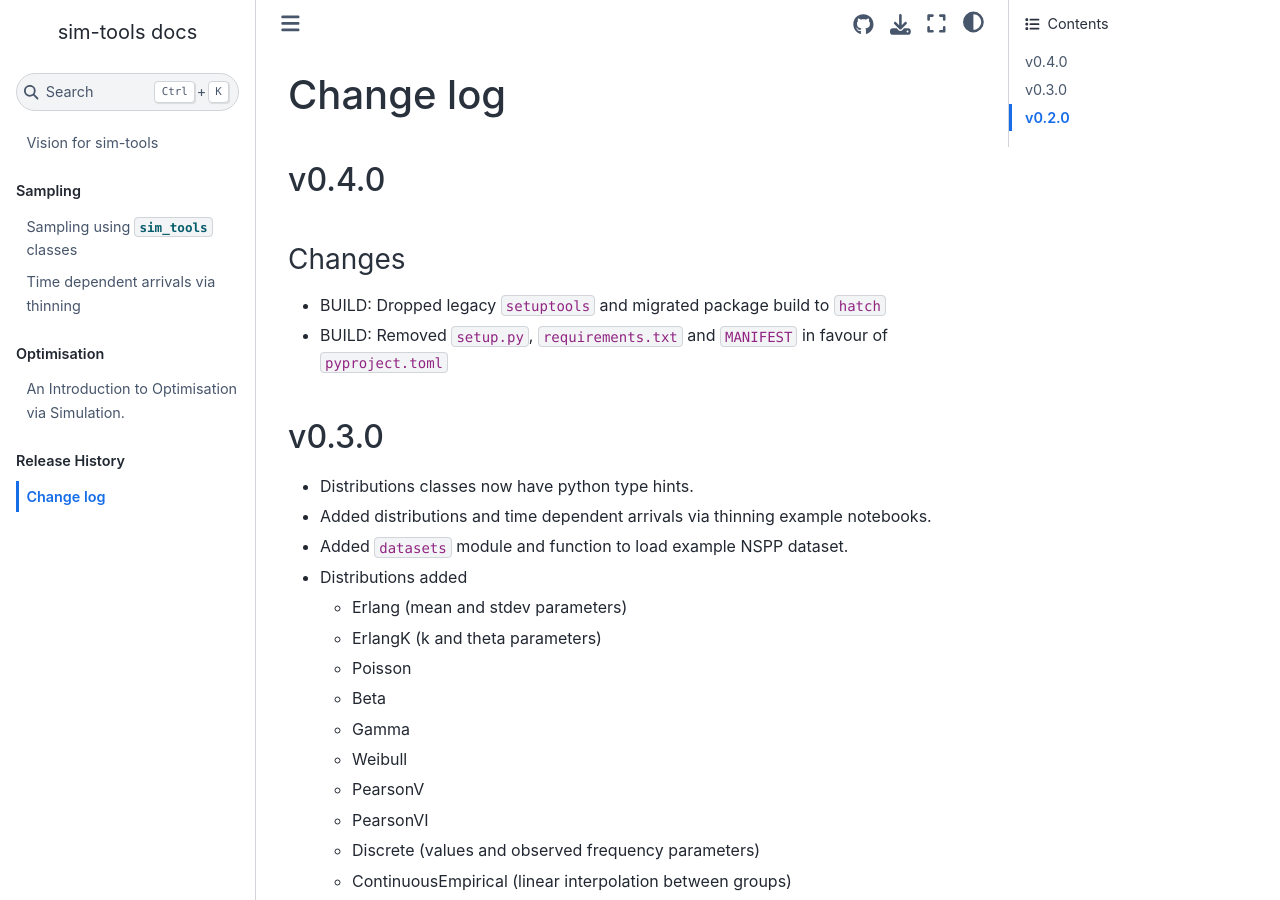
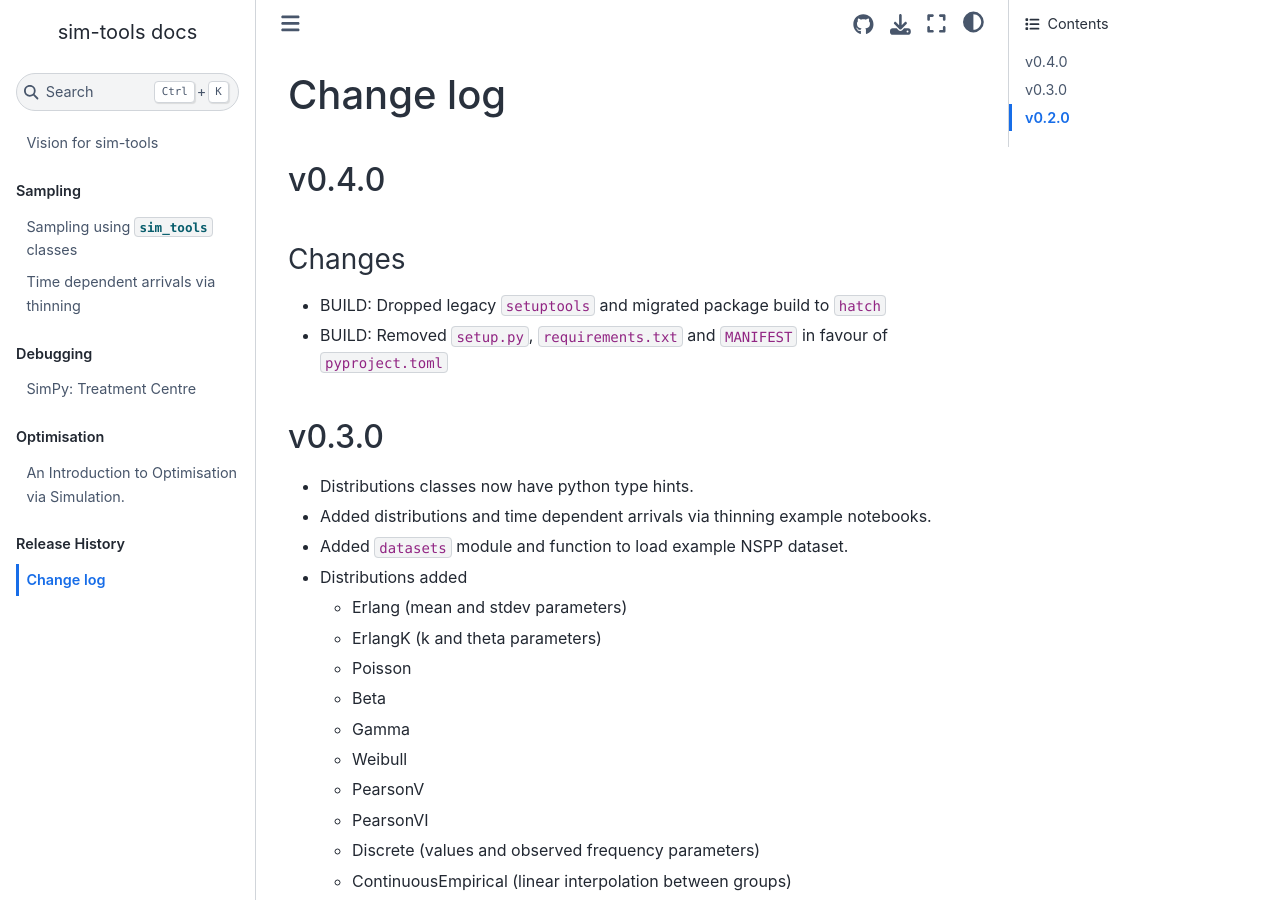
Before and after one commit to TomMonks/sim-tools, a Jupyter Book: the page built from docs/03_CHANGES.md, in a window 1280 px wide and 900 px high. Built offline with Jupyter Book 1.0.4 settings and Sphinx 7.4.7 and the Sphinx Book theme 1.1.4, drawn with Linux system fonts in a browser that asks for light colours.

```diff
--- a/docs/_toc.yml
+++ b/docs/_toc.yml
@@ -5,6 +5,9 @@ parts:
   chapters:
   - file: 01_sampling/01_distributions_examples
   - file: 01_sampling/02_time_dependent_examples
+- caption: Debugging
+  chapters:
+  - file: 03_trace/01_model
 - caption: Optimisation
   chapters:
   - file: 02_ovs/03_sw21_tutorial
```
Also changed, not shown: docs/03_trace/01_model.ipynb (renamed from docs/03_trace/04_model.ipynb).
